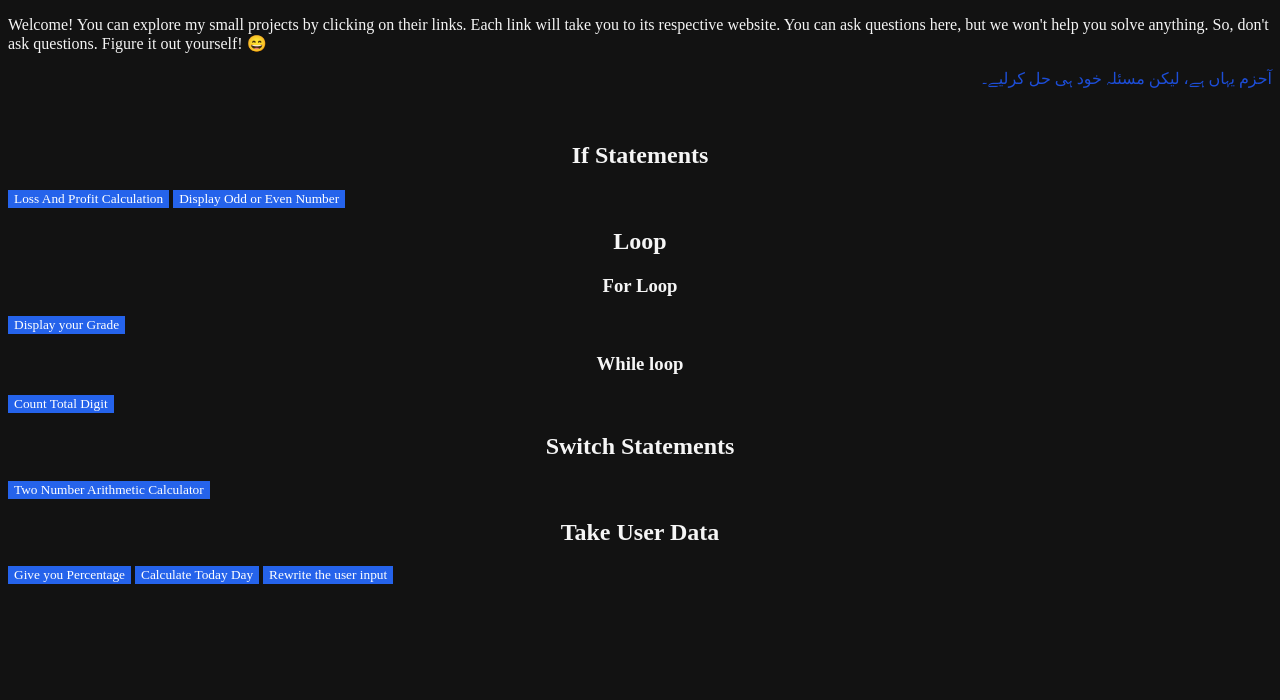
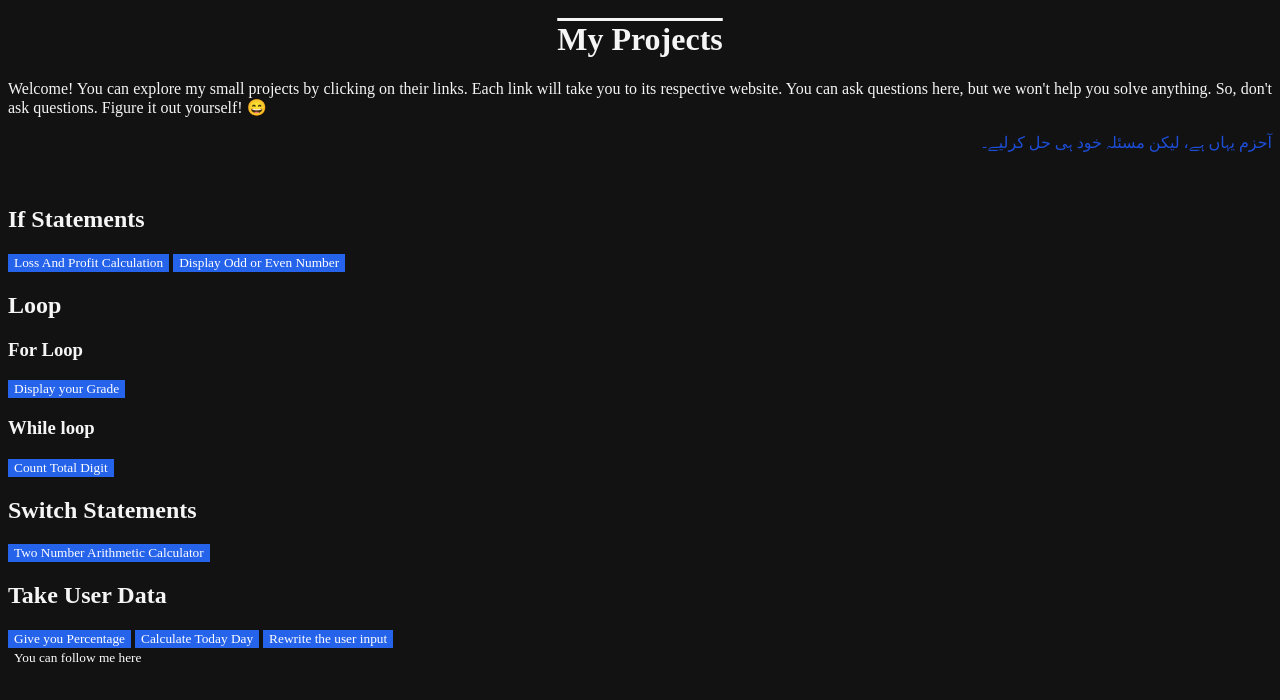
Before and after one commit to Ahzam-Pro/Java-Script---Practice, a plain HTML site: page index.html.html in a window 1280 px wide. Drawn offline with Linux system fonts and the light colour scheme.

Commit message:
Add files via upload

```diff
--- a/Style.css
+++ b/Style.css
@@ -16,17 +16,33 @@ button {
 button:hover {
     color: #1D4ED8;
     background-color: #121212;
+    text-decoration: underline #10B981 solid 2px;
 }
 
-h2, h3 {
+h1 {
     text-align: center;
+    text-decoration: overline;
+}
+
+#Welcome_para {
+    text-align: justify;
 }
 
 .Links_Buttons > button {
-    text-align: center;
+    text-align: left;
 }
 
 #intro {
     direction: rtl;
     color: #1D4ED8;
 }
+
+footer {
+    border: #121212;
+}
+
+footer > button {
+    color: #FFFFFF;
+    background-color: #121212;
+    text-decoration: solid;
+}
--- a/index.html.html
+++ b/index.html.html
@@ -7,10 +7,15 @@
 </head>
 <body>
 
-<p>Welcome! You can explore my small projects by clicking on their links. Each link will take you to its respective
-website. You can ask questions here, but we won't help you solve anything. So, don't ask questions. Figure it out
-yourself! 😄</p>
-<p id="intro">آحزم یہاں ہے، لیکن مسئلہ خود ہی حل کرلیے۔</p><br>
+<header id="Header">
+    <h1>My Projects</h1>
+
+    <p id="Welcome_para">Welcome! You can explore my small projects by clicking on their links. Each link will take you to its respective
+    website. You can ask questions here, but we won't help you solve anything. So, don't ask questions. Figure it out
+    yourself! 😄</p>
+
+    <p id="intro">آحزم یہاں ہے، لیکن مسئلہ خود ہی حل کرلیے۔</p><br>
+</header>
 
 <div class="Links_Buttons">
 <h2>If Statements</h2>     <!-- If Statements -->
@@ -44,5 +49,11 @@ yourself! 😄</p>
     Rewrite the user input    </button>
 </div>
 
+<footer id="footer">
+
+    <button onclick="window.location.href='https://github.com/Ahzam-Pro'">You can follow me here</button>
+
+</footer>
+
 </body>
 </html>
```
